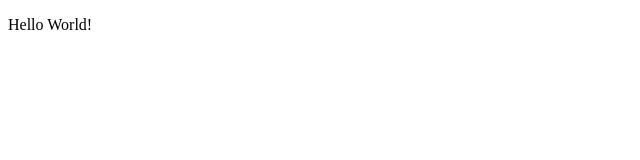
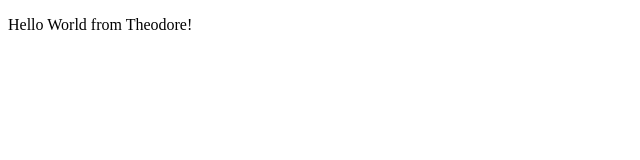
Before and after one commit to littlebluecrab/littlebluecrab.github.io, a plain HTML site: page index.html in a window 1280 px wide. Shown: the whole page, without its empty margins (0-640 px from the left). Drawn offline with Linux system fonts and the light colour scheme.

Commit message:
Update index.html

```diff
--- a/index.html
+++ b/index.html
@@ -6,6 +6,6 @@
     <title>Personal Website of A Little Crab</title>
 </head>
 <body>
-    <p>Hello World!</p>
+    <p>Hello World from Theodore!</p>
 </body>
 </html>
```
